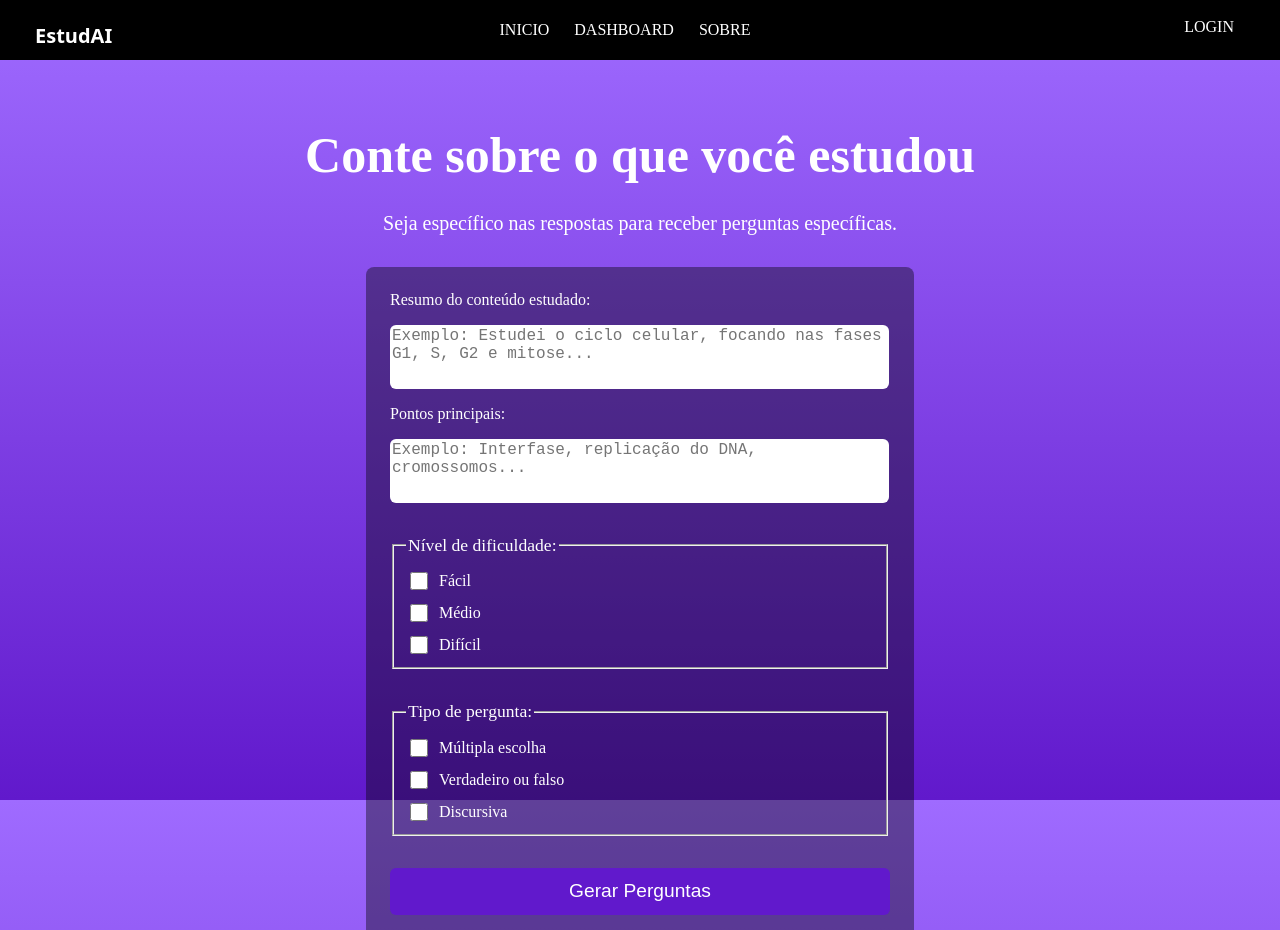
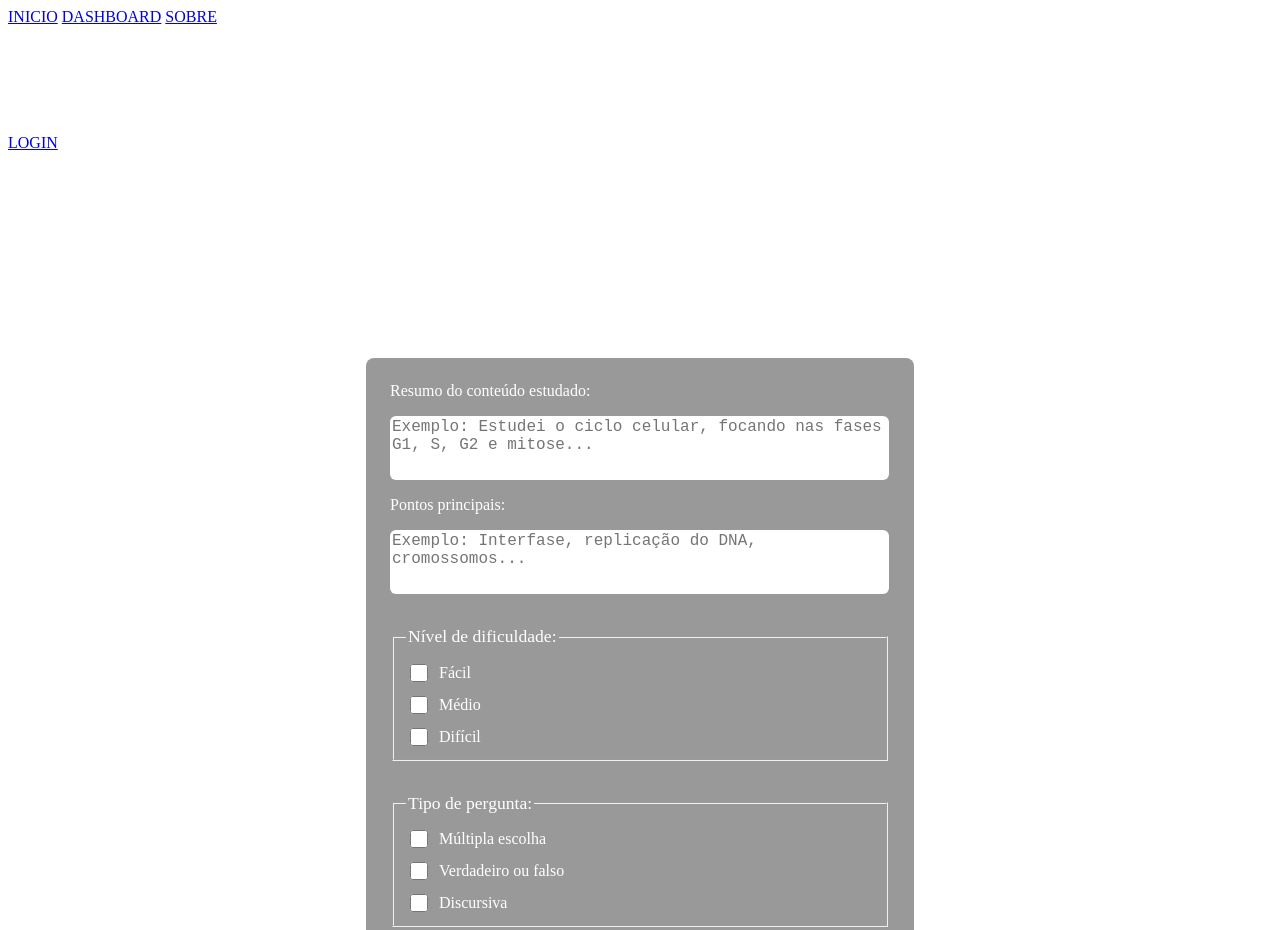
Before and after one commit to iMG777/estudai, a website: page EstudAI/public/quiz.html in a window 1280 px wide. Shown: the top 930 px of the page. Drawn offline with Linux system fonts and the light colour scheme; a web font is replaced by a local one.

Commit message:
Add files via upload

```diff
--- a/EstudAI/public/quiz.css
+++ b/EstudAI/public/quiz.css
@@ -1,81 +1,5 @@
 @import url('https://fonts.googleapis.com/css2?family=Inter:ital,opsz,wght@0,14..32,100..900;1,14..32,100..900&family=SUSE+Mono:ital,wght@0,100..800;1,100..800&display=swap');
 @import url('https://fonts.googleapis.com/css2?family=Inter:ital,opsz,wght@0,14..32,100..900;1,14..32,100..900&family=Libertinus+Keyboard&family=SUSE+Mono:ital,wght@0,100..800;1,100..800&display=swap');
-
-body {
-  margin: 0;
-  padding: 0;
-  box-sizing: border-box;
-  background: linear-gradient(180deg, #9f6bff, #6119cc);
-
-  background-attachment: fixed;
-  background-repeat: no-repeat;
-  background-size: cover;
-}
-
-.home-bar {
-  width: 100%;
-  height: 60px;
-  background-color: #000;
-  color: #fff;
-  display: flex;
-  align-items: center;
-  justify-content: center;
-  position: sticky;
-  top: 0;
-  gap: 20px;
-}
-
-.home-bar nav {
-  display: flex;
-  gap: 25px;
-  padding-right: 30px;
-}
-
-.home-bar a {
-  color: #fff;
-  text-decoration: none;
-  font-family: "SUSE Mono";
-  font-size: 16px;
-}
-
-.home-bar a:hover {
-  text-decoration: underline;
-}
-
-.login {
-  display: inline-block;
-  padding: 8px 16px;
-  font-family: "SUSE Mono";
-  font-size: 16px;
-  position: absolute;
-  top: 10px;
-  right: 30px;
-  position: fixed;
-}
-
-.login-link{
-  text-decoration: none;
-  color: #fff;
-}
-
-.btn-logo{
-  position: fixed;
-  top: 8px;
-  left: 37px;
-  width: 155px;
-  height: 40px;
-  z-index: 9999;
-}
-
-.logo {
-  position: fixed;
-  top: 5px;
-  left: 35px;
-  height: auto;
-  z-index: 9999;
-  font-family: "Libertinus Keyboard", system-ui;
-  font-size: 20px;
-}
 
 main {
   display: flex;
@@ -116,7 +40,8 @@ textarea, select {
   border: none;
   outline: none;
   font-size: 1rem;
-  resize: none
+  resize: none;
+
 }
 
 .checkbox-group {
```
